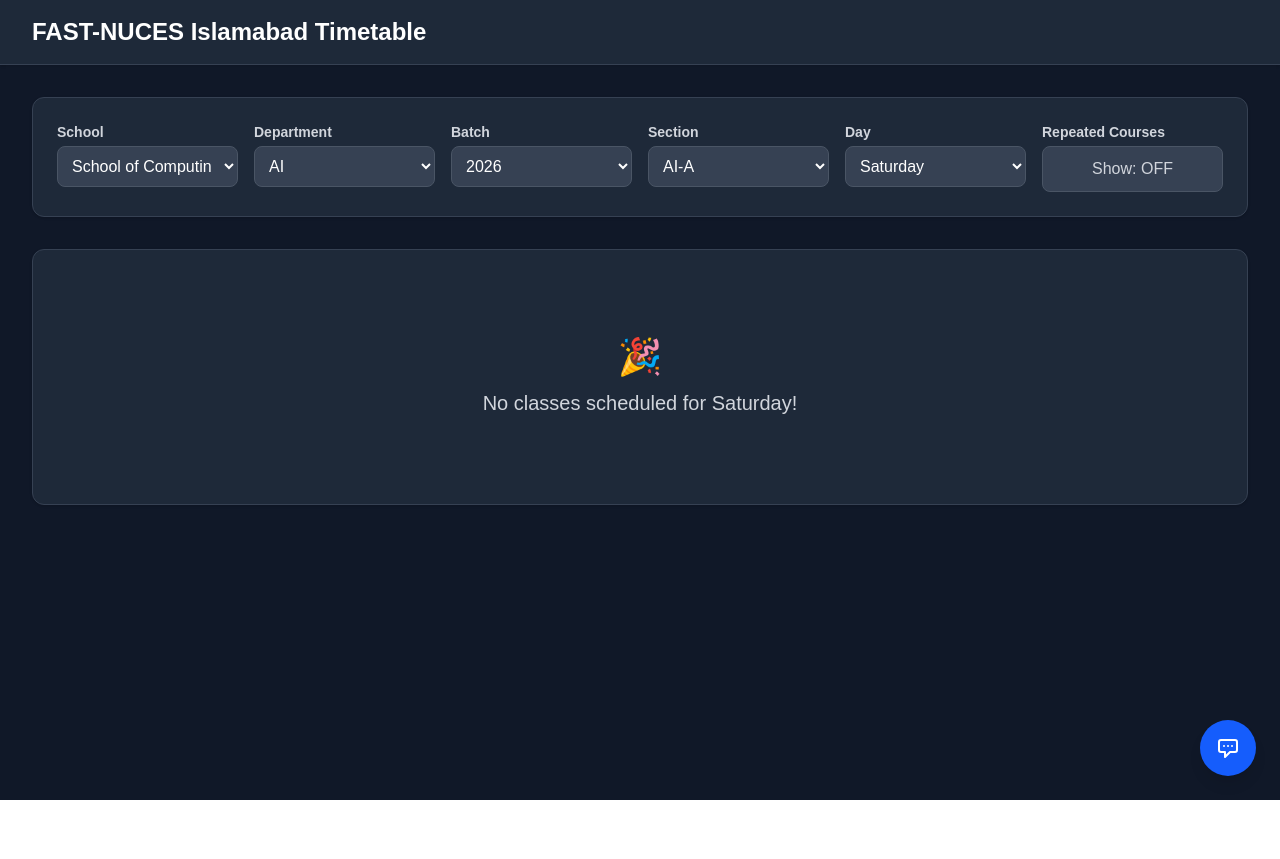
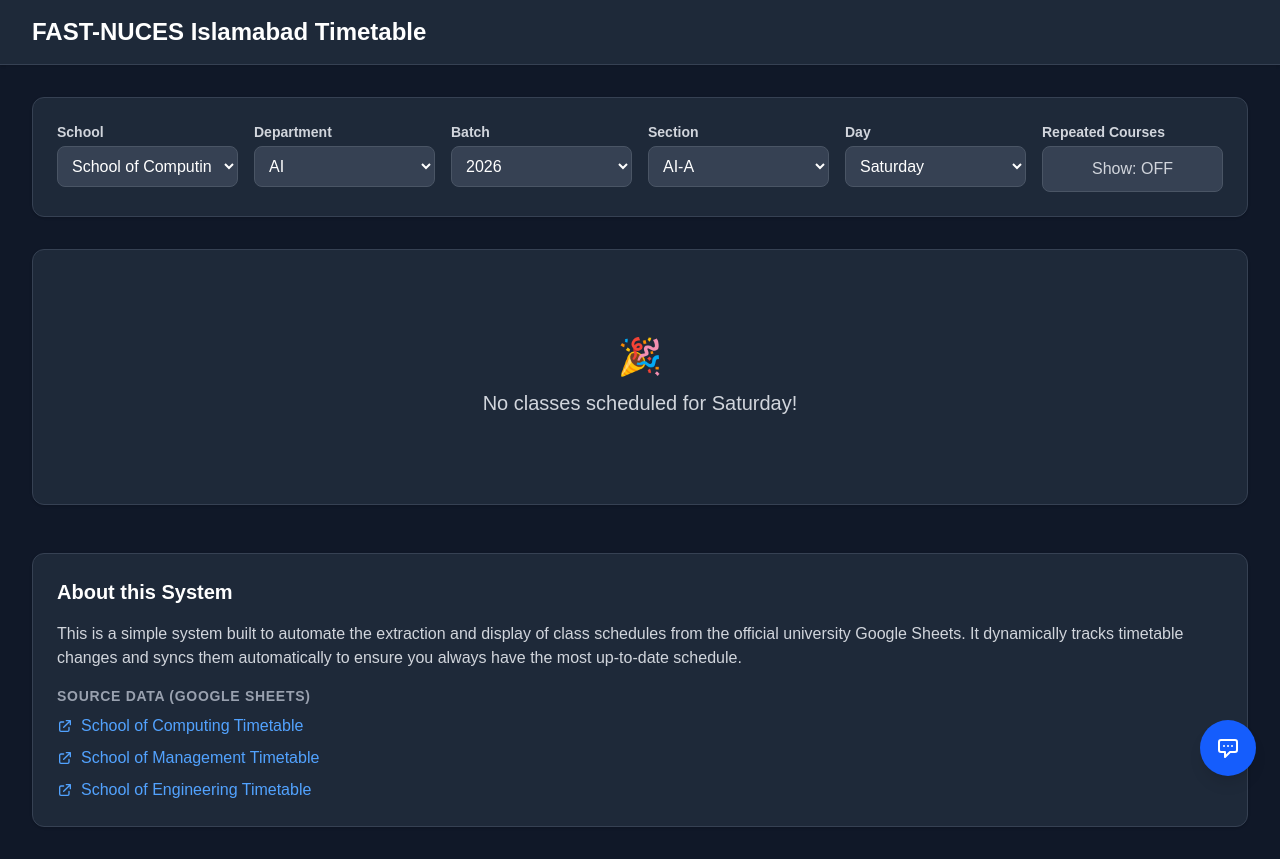
Before and after one commit to stackmussa/FAST-Smart-TimeTable, a Next.js app in the folder frontend/: page / in a window 1280 px wide. Before the commit the page ends 800 px from the top, so only its background shows below. Built offline with nearby package versions, Linux system fonts and the light colour scheme.

Commit message:
About Section

```diff
--- a/frontend/app/page.tsx
+++ b/frontend/app/page.tsx
@@ -309,11 +309,10 @@
             <label className={`text-sm font-semibold mb-1 text-gray-300`}>Repeated Courses</label>
             <button
               onClick={() => setShowRepeated(!showRepeated)}
-              className={`border rounded-lg p-2.5 font-medium transition-colors ${
-                showRepeated
-                  ? 'bg-blue-600 text-white border-blue-500 hover:bg-blue-700'
-                  : 'bg-gray-700 text-gray-300 border-gray-600 hover:bg-gray-600'
-              }`}
+              className={`border rounded-lg p-2.5 font-medium transition-colors ${showRepeated
+                ? 'bg-blue-600 text-white border-blue-500 hover:bg-blue-700'
+                : 'bg-gray-700 text-gray-300 border-gray-600 hover:bg-gray-600'
+                }`}
             >
               {showRepeated ? 'Show: ON' : 'Show: OFF'}
             </button>
@@ -391,6 +390,29 @@
             </div>
           )}
         </div>
+
+        {/* About Section */}
+        <div className="mt-12 bg-gray-800 border-gray-700 p-6 rounded-xl shadow-sm border">
+          <h2 className="text-xl font-bold text-white mb-4">About this System</h2>
+          <p className="text-gray-300 mb-4">
+            This is a simple system built to automate the extraction and display of class schedules from the official university Google Sheets. It dynamically tracks timetable changes and syncs them automatically to ensure you always have the most up-to-date schedule.
+          </p>
+          <div className="flex flex-col space-y-2">
+            <span className="text-sm font-semibold text-gray-400 uppercase tracking-wider mb-2">Source Data (Google Sheets)</span>
+            <a href="https://docs.google.com/spreadsheets/d/1vlTuotLw34fedME3gNQj09cZw-todVomxAiu5P1wZ6Q/edit?gid=945396749#gid=945396749" target="_blank" rel="noopener noreferrer" className="text-blue-400 hover:text-blue-300 hover:underline transition-colors w-fit flex items-center">
+              <svg className="w-4 h-4 mr-2" fill="none" stroke="currentColor" viewBox="0 0 24 24"><path strokeLinecap="round" strokeLinejoin="round" strokeWidth="2" d="M10 6H6a2 2 0 00-2 2v10a2 2 0 002 2h10a2 2 0 002-2v-4M14 4h6m0 0v6m0-6L10 14"></path></svg>
+              School of Computing Timetable
+            </a>
+            <a href="https://docs.google.com/spreadsheets/d/1AnFQQhv9lu4grESE2ypbDG7E1QOPGgGCRiejem5ocPw/edit?gid=0#gid=0" target="_blank" rel="noopener noreferrer" className="text-blue-400 hover:text-blue-300 hover:underline transition-colors w-fit flex items-center">
+              <svg className="w-4 h-4 mr-2" fill="none" stroke="currentColor" viewBox="0 0 24 24"><path strokeLinecap="round" strokeLinejoin="round" strokeWidth="2" d="M10 6H6a2 2 0 00-2 2v10a2 2 0 002 2h10a2 2 0 002-2v-4M14 4h6m0 0v6m0-6L10 14"></path></svg>
+              School of Management Timetable
+            </a>
+            <a href="https://docs.google.com/spreadsheets/d/1fL2TWhPgbPc2d66vm_KywTpdsGBIaBLqlmz4JLPudCw/edit?gid=115356958#gid=115356958" target="_blank" rel="noopener noreferrer" className="text-blue-400 hover:text-blue-300 hover:underline transition-colors w-fit flex items-center">
+              <svg className="w-4 h-4 mr-2" fill="none" stroke="currentColor" viewBox="0 0 24 24"><path strokeLinecap="round" strokeLinejoin="round" strokeWidth="2" d="M10 6H6a2 2 0 00-2 2v10a2 2 0 002 2h10a2 2 0 002-2v-4M14 4h6m0 0v6m0-6L10 14"></path></svg>
+              School of Engineering Timetable
+            </a>
+          </div>
+        </div>
       </main>
 
       {/* Reserved for future Faculty RAG Chatbot integration */}
```
